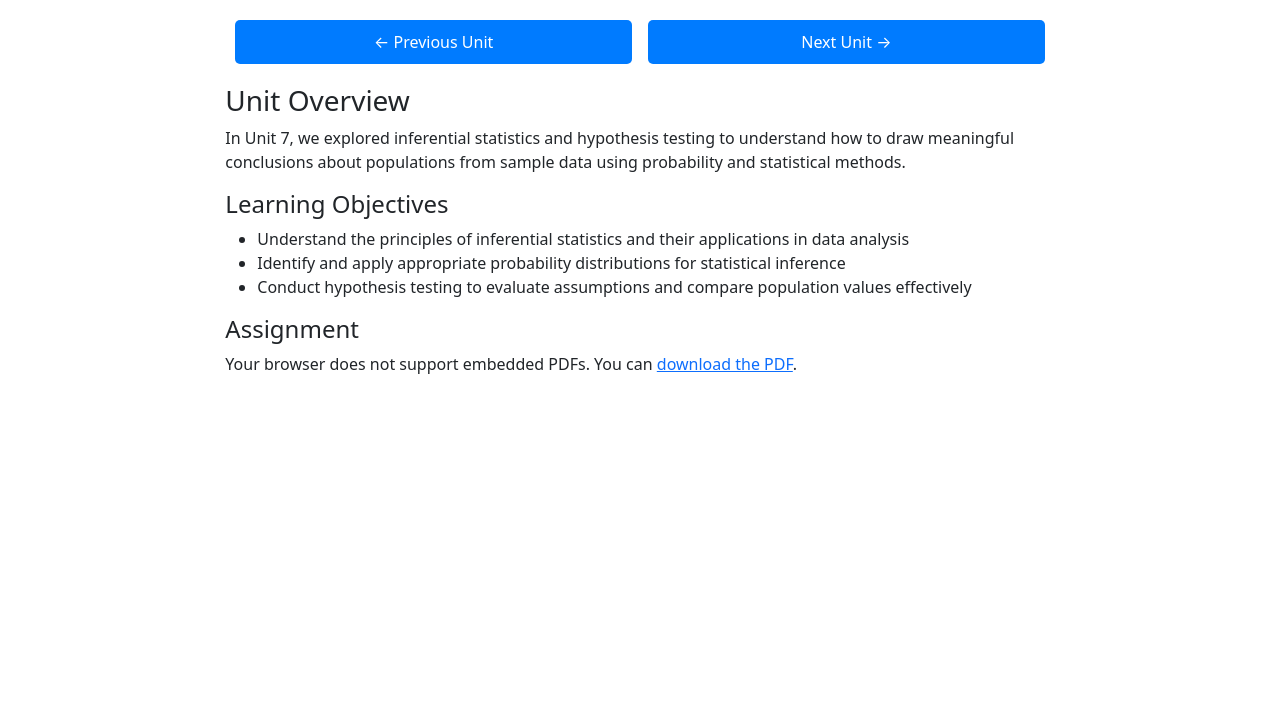
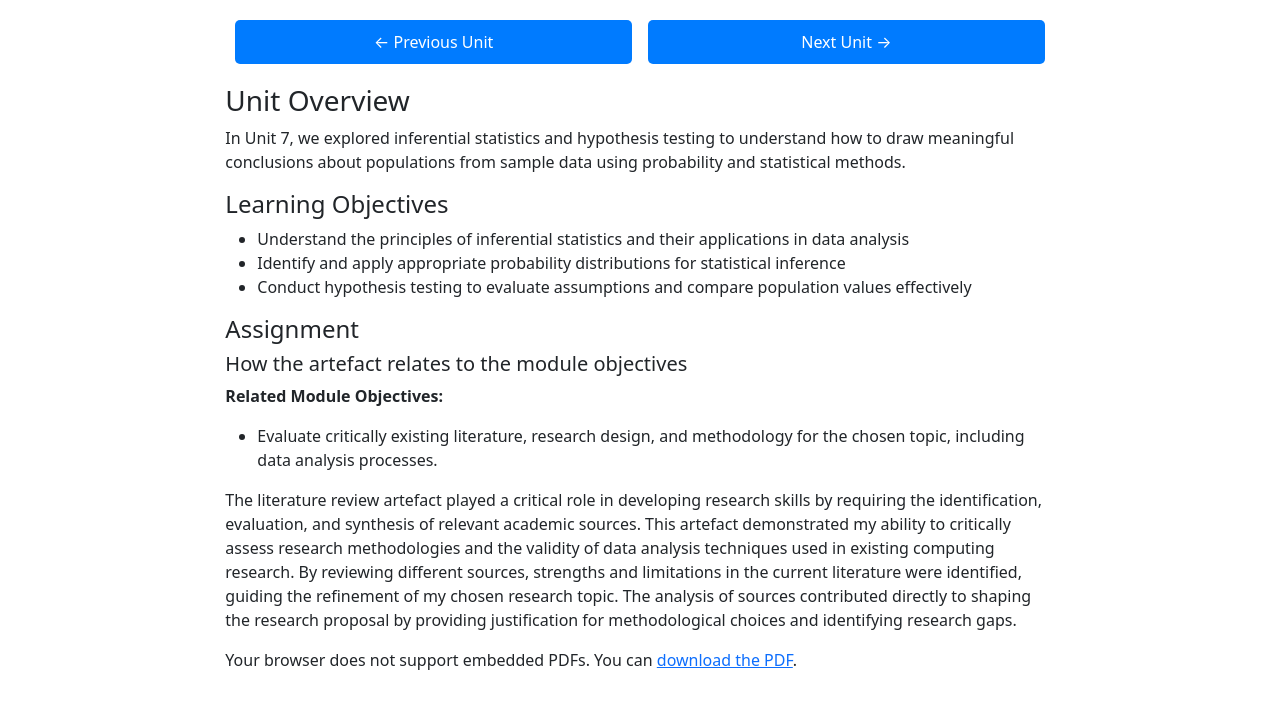
Before and after one commit to SamHarrison1999/Research-Methods-and-Professional-Practice-E-Portfolio, a website built with webpack: page unit7.html in a window 1280 px wide. Shown: the part 134-842 px from the top of the page. Built offline with nearby package versions, Linux system fonts and the light colour scheme.

Commit message:
Research Methods and Professional Practice E-Portfolio

```diff
--- a/unit7.html
+++ b/unit7.html
@@ -269,6 +269,20 @@
           <!-- Assignment Section -->
           <h4>Assignment</h4>
           <div class="card mb-3">
+            <h5>How the artefact relates to the module objectives</h5>
+            <p><strong>Related Module Objectives:</strong></p>
+            <ul>
+              <li>Evaluate critically existing literature, research design, and methodology for the chosen topic,
+                including data analysis processes.
+              </li>
+            </ul>
+            <p>The literature review artefact played a critical role in developing research skills by requiring the
+              identification, evaluation, and synthesis of relevant academic sources. This artefact demonstrated my
+              ability to critically assess research methodologies and the validity of data analysis techniques used in
+              existing computing research. By reviewing different sources, strengths and limitations in the current
+              literature were identified, guiding the refinement of my chosen research topic. The analysis of sources
+              contributed directly to shaping the research proposal by providing justification for methodological choices
+              and identifying research gaps.</p>
             <object aria-describedby="Literature Review"
                     class="pdf-object"
                     data="assets/Literature%20Review%20Assignment.pdf"
```
